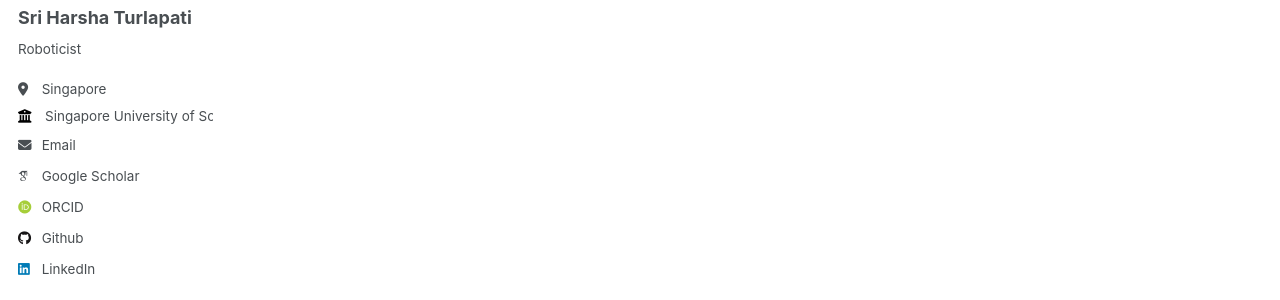
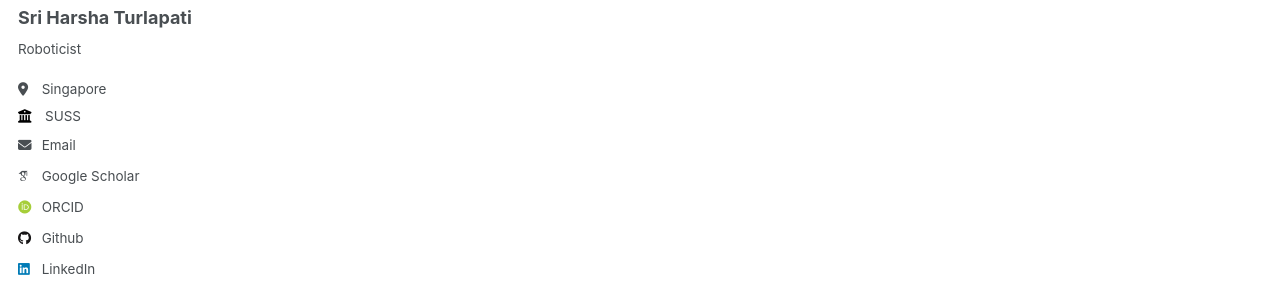
Before and after one commit to harshaturlapati/harshaturlapati.github.io, a Jekyll site: the page built from _pages/about.md, in a window 1280 px wide. Shown: the part 291-591 px from the top of the page. Built offline with Jekyll 4.4.1, drawn with Linux system fonts in a browser that asks for light colours; some web fonts are replaced.

Commit message:
Abbreviate employer name in config file

```diff
--- a/_config.yml
+++ b/_config.yml
@@ -26,7 +26,7 @@ author:
   pronouns         : # example: "she/her"
   bio              : "Roboticist"
   location         : "Singapore"
-  employer         : "Singapore University of Social Sciences"
+  employer         : "SUSS"
   uri              : # URL
   email            : "sriharsha@suss.edu.sg"
 
```
